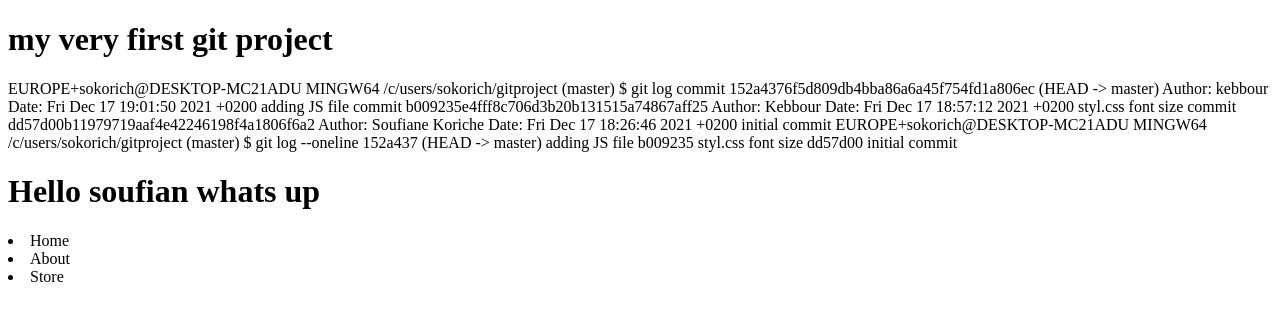
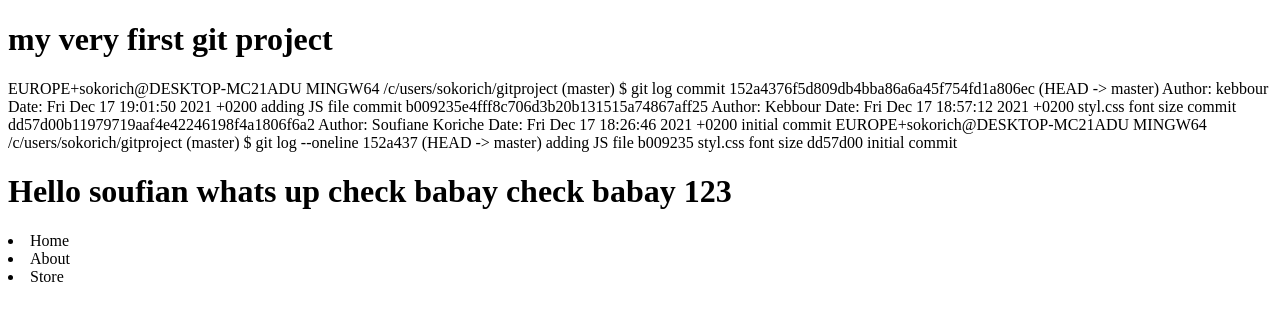
Before and after one commit to sokori/gitProject, a plain HTML site: page Index.html in a window 1280 px wide. Drawn offline with Linux system fonts and the light colour scheme.

Commit message:
Update Index.html

```diff
--- a/Index.html
+++ b/Index.html
@@ -37,7 +37,7 @@
 
 
     </p>
-    <h1>Hello soufian whats up</h1>
+    <h1>Hello soufian whats up check babay check babay 123</h1>
     <nav>
         <li>Home</li>
         <li>About</li>
```
